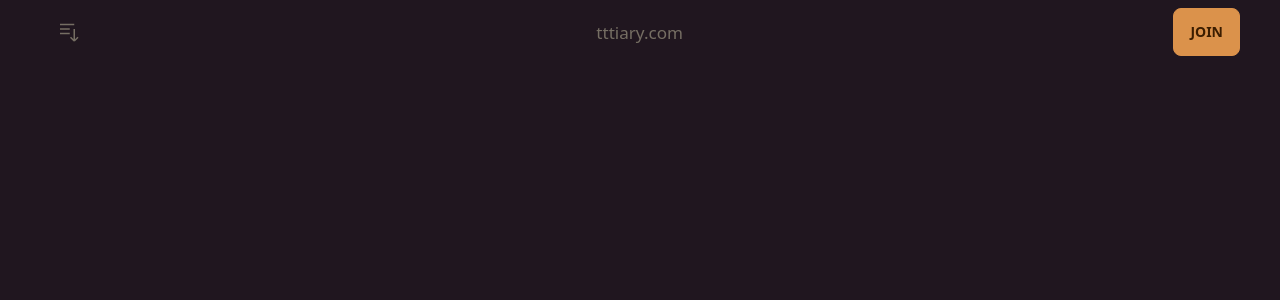
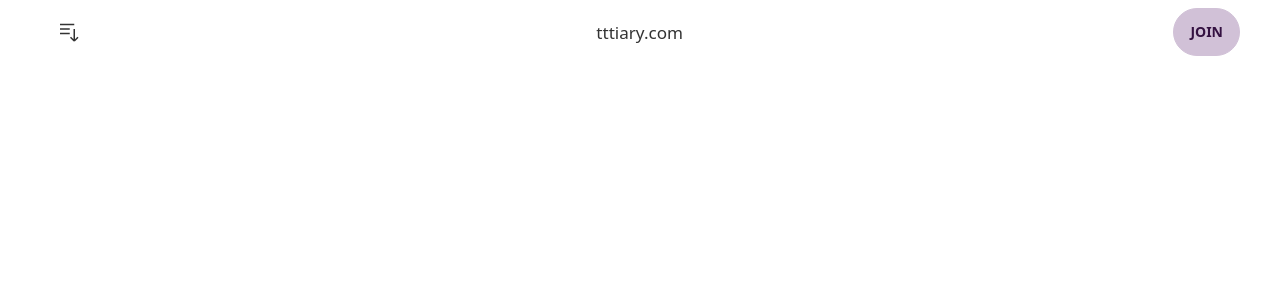
Before and after one commit to kingjulien1/tattiary, a Next.js app: page / in a window 1280 px wide. Shown: the top 300 px of the page. Built offline with nearby package versions, Linux system fonts and the light colour scheme.

Commit message:
chore: disable eslint rule

```diff
--- a/app/layout.js
+++ b/app/layout.js
@@ -1,4 +1,6 @@
 import Navbar from "@components/navbar"
+import { themeChange } from "theme-change"
+
 import "./globals.css"
 
 export const metadata = {
@@ -8,10 +10,10 @@ export const metadata = {
 
 export default function RootLayout({ children }) {
   return (
-    <html data-theme="coffee" lang="en">
+    <html data-theme="pastel" lang="en">
       <body>
         <Navbar />
-        {children}
+        <main className="lg:p-4 h-screen">{children}</main>
       </body>
     </html>
   )
--- a/components/dropdown/navigation.js
+++ b/components/dropdown/navigation.js
@@ -3,7 +3,7 @@ import Link from "next/link"
 /**
  * component to toggle / drop down navigation menu
  */
-export default () => <div className="dropdown" children={[<Button />, <Menu />]} />
+export default Navigation = () => <div className="dropdown" children={[<Button />, <Menu />]} />
 
 /**
  * trigger to drop down the {@link Menu} component when hovered
```
Also changed, not shown: .eslintrc.json.
